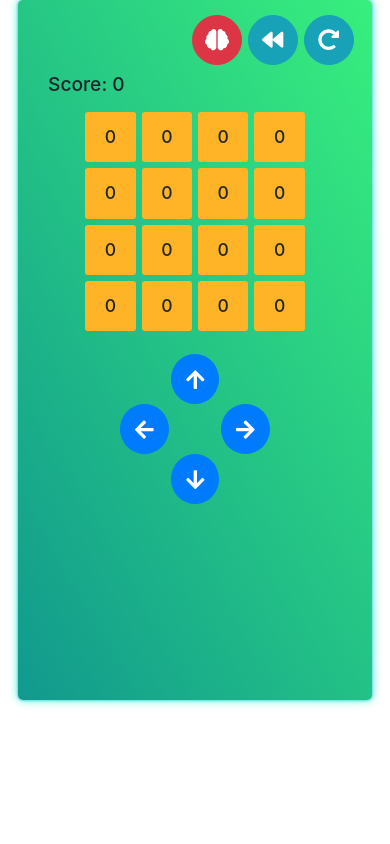
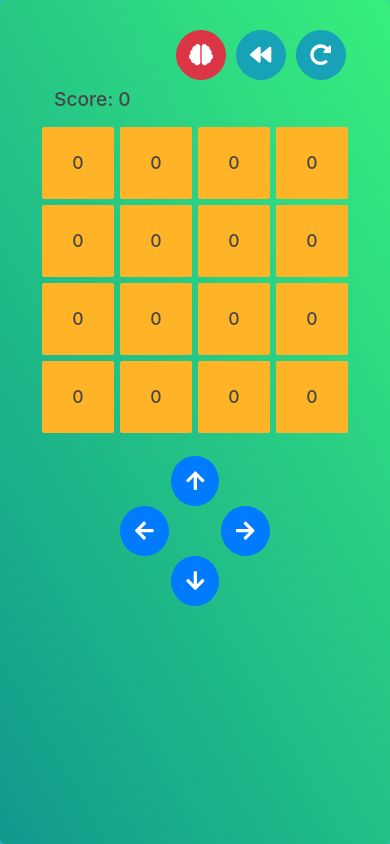
Before and after one commit to DanWhite90/solver2048, a React (Create React App) app: page / in a window 390 px wide. Built offline with nearby package versions, Linux system fonts and the light colour scheme.

Commit message:
complete responsive layout

```diff
--- a/src/components/game/GameGrid.js
+++ b/src/components/game/GameGrid.js
@@ -6,21 +6,22 @@ import Tile from "./Tile";
 
 const GameGrid = props => {
 
-  function renderGrid(n, m) {
+  function renderGrid(n, m, background = false) {
     const grid = new Array(n).fill(new Array(m).fill(0));
     return grid.map((row, i) => {
       return (
         <Row
           key={i}
-          className="justify-content-center"
+          // className="justify-content-center"
         >
           {row.map((col, j) => {
             return (
               <Col
                 as={Tile}
                 key={j}
-                value={col}
+                value={background ? "" : col}
                 position={{x: i, y: j}}
+                className={background ? "tile-bg" : "tile"}
               />
             );
           })}
@@ -30,8 +31,13 @@ const GameGrid = props => {
   }
 
   return (
-    <Container className="grid">
-      {renderGrid(props.n || GAME_GRID_SIZE_X, props.m || GAME_GRID_SIZE_Y)}
+    <Container className="grid-wrapper">
+      <Container className="grid-bg">
+        {renderGrid(props.n || GAME_GRID_SIZE_X, props.m || GAME_GRID_SIZE_Y, true)}
+      </Container>
+      <Container className="grid">
+        {renderGrid(props.n || GAME_GRID_SIZE_X, props.m || GAME_GRID_SIZE_Y)}
+      </Container>
     </Container>
   );
 }
--- a/src/components/game/Tile.js
+++ b/src/components/game/Tile.js
@@ -4,7 +4,7 @@ import {Container} from "react-bootstrap";
 
 const Tile = props => {
   return (
-    <div className="tile"><div>{props.value}</div></div>
+    <div className={props.className}><div>{props.value}</div></div>
   );
 }
 
--- a/src/styles.css
+++ b/src/styles.css
@@ -4,20 +4,13 @@
 }
 
 :root {
-  --tile-size: calc(16vw - var(--tile-margin)*4);
-  --tile-min-size: 50px;
-  --tile-max-size: calc(var(--tile-min-size)*1.5);
-  --tile-margin: 3px;
+  --tile-margin: 1%;
 
-  --tile-div-padding: calc(0.4*var(--tile-size));
-  --tile-line-height: calc(0.2*var(--tile-size));
+  --grid-size: 80vw;
+  --grid-max-size: 400px;
 
-  --control-size: 10vw;
-  --control-min-size: 50px;
-  --control-max-size: calc(var(--control-min-size)*1.5);
+  --control-size: 50px;
 
-  --wrapper-padding: 15px;
-  --wrapper-max-width: calc(var(--tile-max-size)*4 + 8*var(--tile-margin) + 2*var(--wrapper-padding));
   --wrapper-gradient: 240deg;
 }
 
@@ -25,49 +18,61 @@
 
 /* My styles */
 
-.wrapper {
-  /* margin-top: 30px; */
-  max-width: var(--wrapper-max-width);
-  padding: var(--wrapper-padding);
+body {
   border-radius: 5px;
   background: #11998e;  /* fallback for old browsers */
   background: -webkit-linear-gradient(var(--wrapper-gradient), #38ef7d, #11998e);  /* Chrome 10-25, Safari 5.1-6 */
   background: linear-gradient(var(--wrapper-gradient), #38ef7d, #11998e); /* W3C, IE 10+/ Edge, Firefox 16+, Chrome 26+, Opera 12+, Safari 7+ */
   box-shadow: rgb(54, 255, 205) 0 0 10px, rgb(59, 120, 250) 0 0 3px;
   height: 100vh;
-  max-height: 700px;
+}
+
+.wrapper {
+  width: min(var(--grid-size), var(--grid-max-size));
+  padding: 30px 0;
+  color: rgb(70, 70, 70);
 }
 
 .header {
   font-size: 1.2rem;
   font-weight: 500;
+  margin-bottom: 10px;
 }
 
 .header button {
   height: 50px;
   width: 50px;
-  margin: auto 3px;
+  margin: auto 5px;
 }
 
 .header .row:nth-child(2) {
   margin-top: 5px;
 }
 
-.grid {
-  margin-top: 10px;
-  margin-bottom: 20px;
+.grid-wrapper {
+  height: min(var(--grid-size), var(--grid-max-size));
+  width: min(var(--grid-size), var(--grid-max-size));
+  margin: 0 auto;
+  padding: 0;
+}
+
+.grid, .grid-bg {
+  position: absolute;
+  padding: 0;
+  margin: 0;
+  height: min(var(--grid-size), var(--grid-max-size));
+  width: min(var(--grid-size), var(--grid-max-size));
   border-radius: 3px;
 }
 
-.tile {
+.grid-bg {
+  z-index: -1;
+}
+
+.tile, .tile-bg {
   background-color: rgb(255, 180, 40);
-  width: var(--tile-size);
-  height: var(--tile-size);
-  max-width: var(--tile-max-size);
-  max-height: var(--tile-max-size);
-  min-width: var(--tile-min-size);
-  min-height: var(--tile-min-size);
-  margin: var(--tile-margin);
+  padding: 0;
+  margin: 0 calc(var(--tile-margin));
   text-align: center;
   vertical-align: middle;
   border-radius: 3px;
@@ -79,21 +84,22 @@
   font-size: 1.1rem;
 }
 
+.grid-wrapper .row {
+  height: calc(0.25*min(var(--grid-size), var(--grid-max-size)));
+  width: 100%;
+  margin: 0;
+  padding: var(--tile-margin) 0;
+}
+
+.tile-bg {
+  background-color: rgb(206, 206, 206);
+}
+
 .controls {
+  margin-top: 20px;
   width: calc(var(--control-size)*3);
-  min-width: calc(var(--control-min-size)*3);
-  max-width: calc(var(--control-max-size)*3);
-  /* visibility: hidden;
-  position: absolute; */
 }
 
 .controls .col{
   height: var(--control-size);
-  min-height: var(--control-min-size);
-  max-height: var(--control-max-size);
 }
-
-/* svg {
-  width: 100%;
-  height: 100%;
-} */
```
